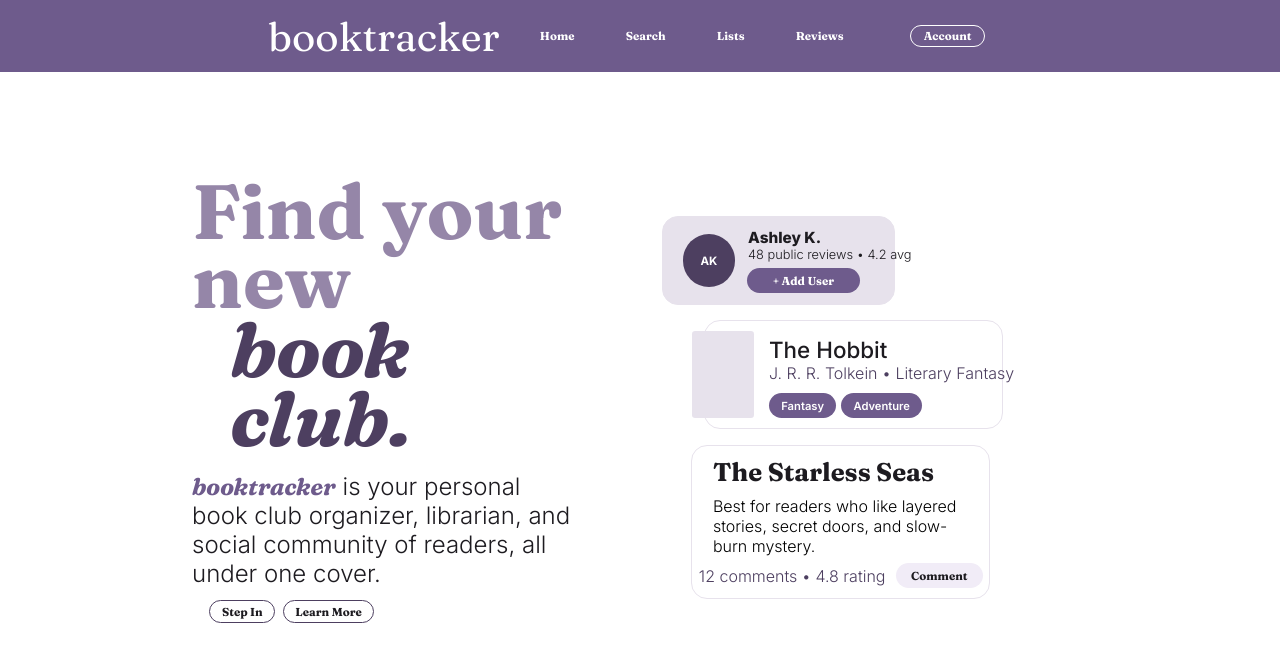
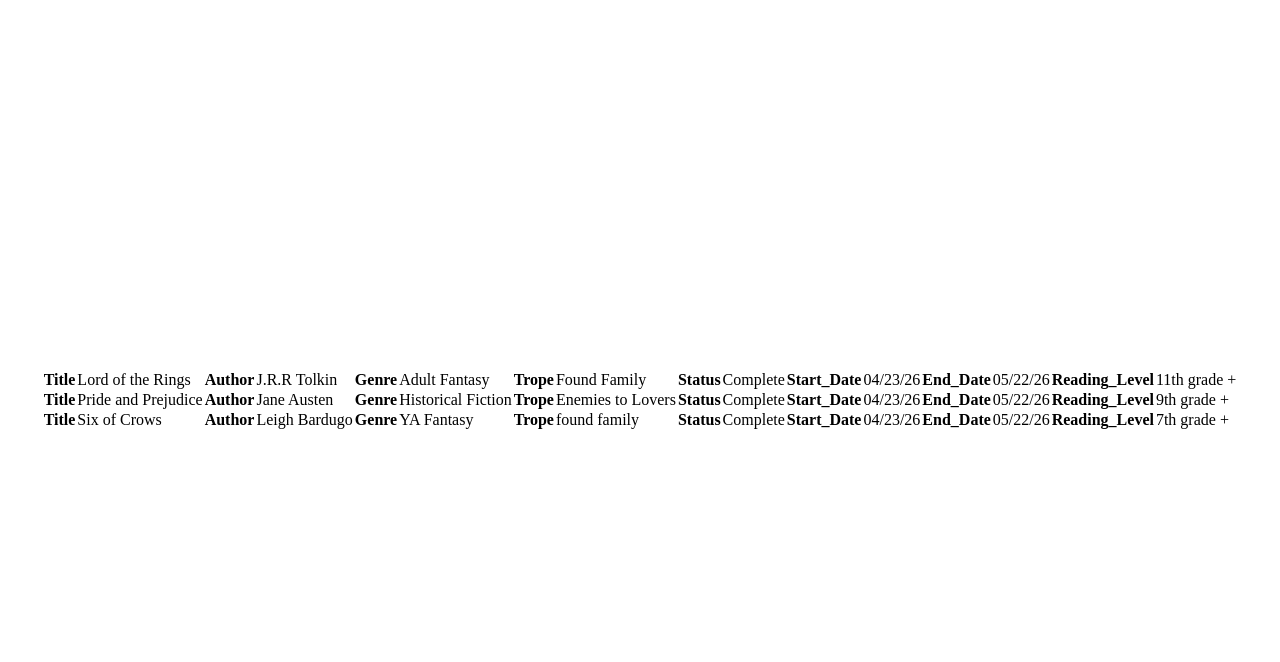
Before and after one commit to Team-Self-Care/booktracker, a React (Vite) app in the folder packages/react-frontend/: page / in a window 1280 px wide. Shown: the top 662 px of the page. Built offline with nearby package versions, Linux system fonts and the light colour scheme.

Commit message:
created the very basic log in form and table to show the book lists and started to work on search form

```diff
--- /dev/null
+++ b/packages/react-frontend/src/components/List.jsx
@@ -0,0 +1,90 @@
+import React from 'react';
+//import Navbar from "./Navbar";
+//import './style/css/index.css';
+const testbooks = [
+	{
+		Title: 'Lord of the Rings ',
+		Author: 'J.R.R Tolkin ',
+		Genre: 'Adult Fantasy ',
+		Trope: 'Found Family ',
+		Status: 'Complete ',
+		Start_Date: '04/23/26 ',
+		End_Date: '05/22/26 ',
+		Reading_Level: '11th grade + ',
+	},
+	{
+		Title: 'Pride and Prejudice ',
+		Author: 'Jane Austen ',
+		Genre: 'Historical Fiction ',
+		Trope: 'Enemies to Lovers ',
+		Status: 'Complete ',
+		Start_Date: '04/23/26 ',
+		End_Date: '05/22/26 ',
+		Reading_Level: '9th grade + ',
+	},
+	{
+		Title: 'Six of Crows ',
+		Author: 'Leigh Bardugo ',
+		Genre: 'YA Fantasy ',
+		Trope: 'found family ',
+		Status: 'Complete ',
+		Start_Date: '04/23/26 ',
+		End_Date: '05/22/26 ',
+		Reading_Level: '7th grade + ',
+	},
+];
+
+function MyApp() {
+	return (
+		<div className="container">
+			<Table />
+		</div>
+	);
+}
+
+function TableBody(props) {
+	const rows = props.BookData.map((row, index) => {
+		return (
+			<tr key={index}>
+				<th>Title </th>
+				<td>{row.Title}</td>
+
+				<th>Author </th>
+				<td>{row.Author}</td>
+
+				<th>Genre </th>
+				<td>{row.Genre}</td>
+
+				<th>Trope </th>
+				<td>{row.Trope}</td>
+
+				<th>Status </th>
+				<td>{row.Status}</td>
+
+				<th>Start_Date </th>
+				<td>{row.Start_Date}</td>
+
+				<th>End_Date </th>
+				<td>{row.End_Date}</td>
+
+				<th>Reading_Level</th>
+				<td>{row.Reading_Level}</td>
+			</tr>
+		);
+	});
+	return <tbody>{rows}</tbody>;
+}
+
+function Table() {
+	return (
+		<main className="landing">
+			<section className="table">
+				<table>
+					<TableBody BookData={testbooks} />
+				</table>
+			</section>
+		</main>
+	);
+}
+
+export default Table;
--- /dev/null
+++ b/packages/react-frontend/src/components/Log_In_Form.jsx
@@ -0,0 +1,42 @@
+import React, { useState } from 'react';
+
+function Form(props) {
+	const [person, setPerson] = useState({
+		user_name: '',
+		password: '',
+	});
+
+	function handleChange(event) {
+		const { name, value } = event.target;
+		if (name === 'password')
+			setPerson({ user_name: person['user_name'], password: value });
+		else setPerson({ user_name: value, password: person['password'] });
+	}
+
+	function submitForm() {
+		props.handleSubmit(person);
+		setPerson({ user_name: '', password: '' });
+	}
+	return (
+		<form>
+			<label htmlFor="user_name">User_name</label>
+			<input
+				type="text"
+				name="user_name"
+				id="user_name"
+				value={person.user_name}
+				onChange={handleChange}
+			/>
+			<label htmlFor="password">Password</label>
+			<input
+				type="text"
+				name="password"
+				id="password"
+				value={person.password}
+				onChange={handleChange}
+			/>
+			<input type="button" value="Log in" onClick={submitForm} />
+		</form>
+	);
+}
+export default Form;
--- a/packages/react-frontend/src/main.jsx
+++ b/packages/react-frontend/src/main.jsx
@@ -2,9 +2,10 @@
 import { createRoot } from 'react-dom/client';
 import App from './components/App.jsx';
 import './style/css/index.css';
-
+import Form from './components/Log_In_Form.jsx';
+import Table from './components/List.jsx';
 createRoot(document.getElementById('root')).render(
 	<StrictMode>
-		<App />
+		<Table />
 	</StrictMode>
 );
```
Also changed, not shown: packages/react-frontend/src/components/Form.jsx (added, +56 -0 lines).
